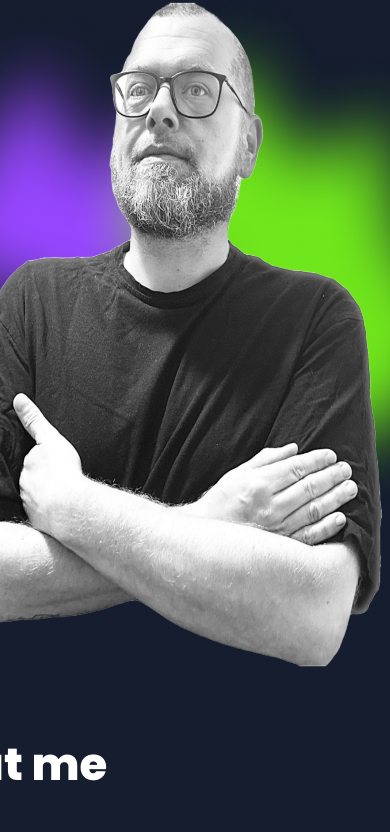
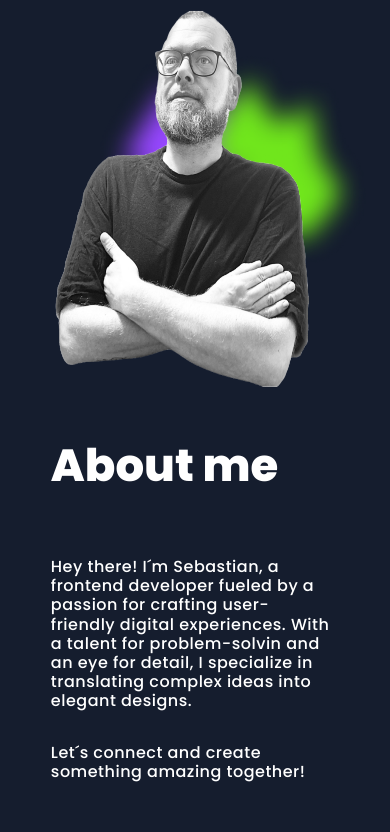
Before and after one commit to SebastianSchult/portfolioVer2, an Angular app: page / in a window 390 px wide. Shown: the part 1111-1943 px from the top of the page. Built offline with nearby package versions, Linux system fonts and the light colour scheme.

Commit message:
about-me-section maked responsive

```diff
--- a/src/app/main-content/about-me/about-me.component.scss
+++ b/src/app/main-content/about-me/about-me.component.scss
@@ -260,50 +260,115 @@ section {
   }
 }
 
+@media screen and (max-width: 700px) {
+  .about-me-description {
+    left: -10px;
+    width: 400px;
+
+    h1 {
+      font-size: 45px;
+    }
+
+    p {
+      font-size: 16px;
+      line-height: 19.2px;
+    }
+  }
+  .about-me-img1 {
+    padding-top: 0px;
+    scale: 1;
+  }
+
+  .about-me-img1 img {
+    scale: 1.4;
+  }
+
+  .about-me-img2 {
+    padding-top: 80px;
+    scale: 1.4;
+  }
+}
+
+
 
 @media screen and (max-width: 560px) {
   .aboutMe {
     width: 350px;
+    left: 30px;
     h1 {
       font-size: 45px;
     }
   }
 
-  .aboutMePhoto img:first-of-type {
-    transform: translate(-50%) scale(0.7);
-    left: 50%;
-    top: 35px;
+  .about-me-img {
+    top: -180px;
+    left: -36px;
   }
 
-  .aboutMePhoto img:last-of-type {
-    transform: translate(-50%) scale(0.8);
-    left: 50%;
-    width: 480px;
-    top: 35px;
+  .about-me-img1 {
+    padding-top: 0px;
+    scale: 0.8;
+  }
+
+  .about-me-img2 {
+    padding-top: 80px;
+    scale: 1.2;
+  }
+
+
+
+}
+
+@media screen and (max-width: 470px) {
+  .aboutMe {
+    bottom: 400px;
+    width: 230px;
+  }
+
+  .about-me-description {
+    left: -10px;
+    width: 360px;
+  }
+
+  .about-me-img {
+    top: -180px;
+    left: -46px;
+  }
+
+  .about-me-img1 {
+    padding-top: 0px;
+    scale: 0.6;
+  }
+
+  .about-me-img2 {
+    padding-top: 80px;
+    scale: 1;
   }
 }
-
-@media screen and (max-width: 430px) {
-  .aboutMe {
-    bottom: 400px;
-  }
-}
-@media screen and (max-width: 390px) {
+@media screen and (max-width: 400px) {
   .aboutMe {
     width: 300px;
   }
 
-  .aboutMePhoto img:first-of-type {
-    transform: translate(-50%) scale(0.55);
-    left: 50%;
-    width: 580px;
-    top: 35px;
+  .about-me-img {
+    top: -300px;
+    left: -26px;
   }
 
-  .aboutMePhoto img:last-of-type {
-    width: 490px;
-    transform: translate(-50%) scale(0.65);
-    left: 50%;
-    top: 35px;
+  .about-me-description {
+    margin-top: -220px;
+    left: -10px;
+    padding: 4px;
+    width: 280px;
   }
+
+  .about-me-img1 {
+    scale: 0.45;
+  }
+
+  .about-me-img2 {
+    padding-top: 80px;
+    scale: 0.85;
+  }
+
 }
```
